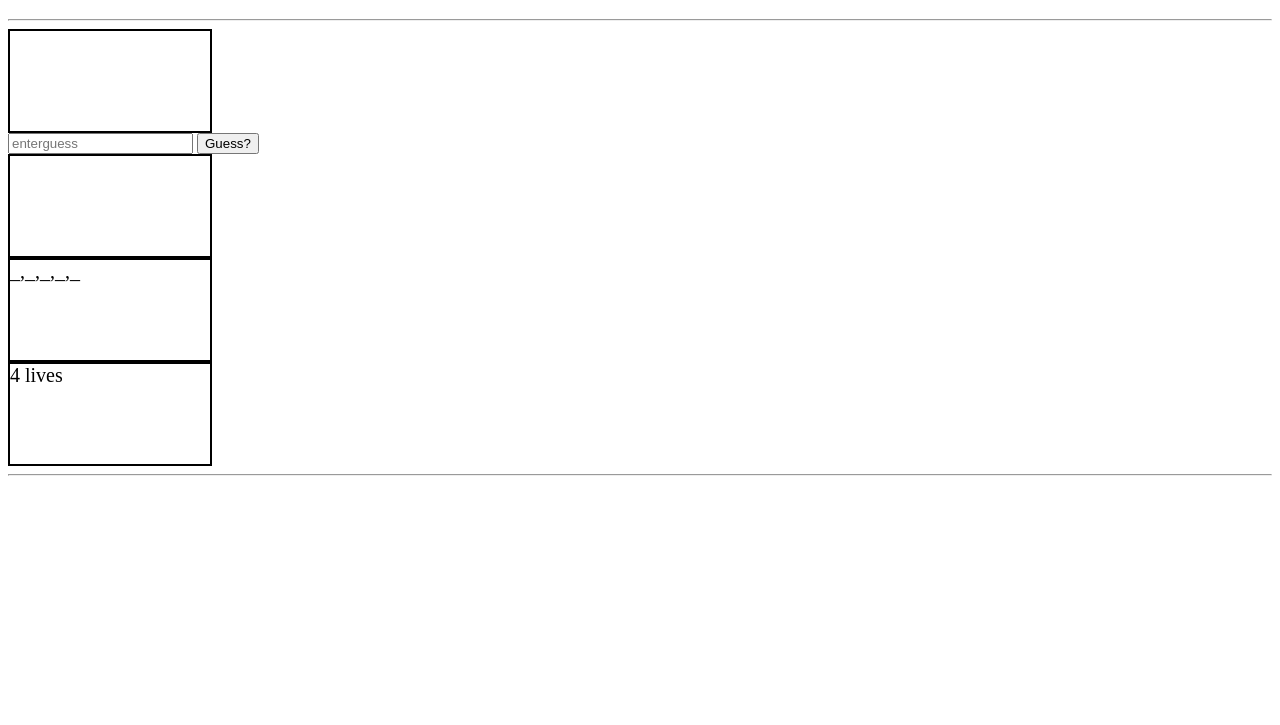
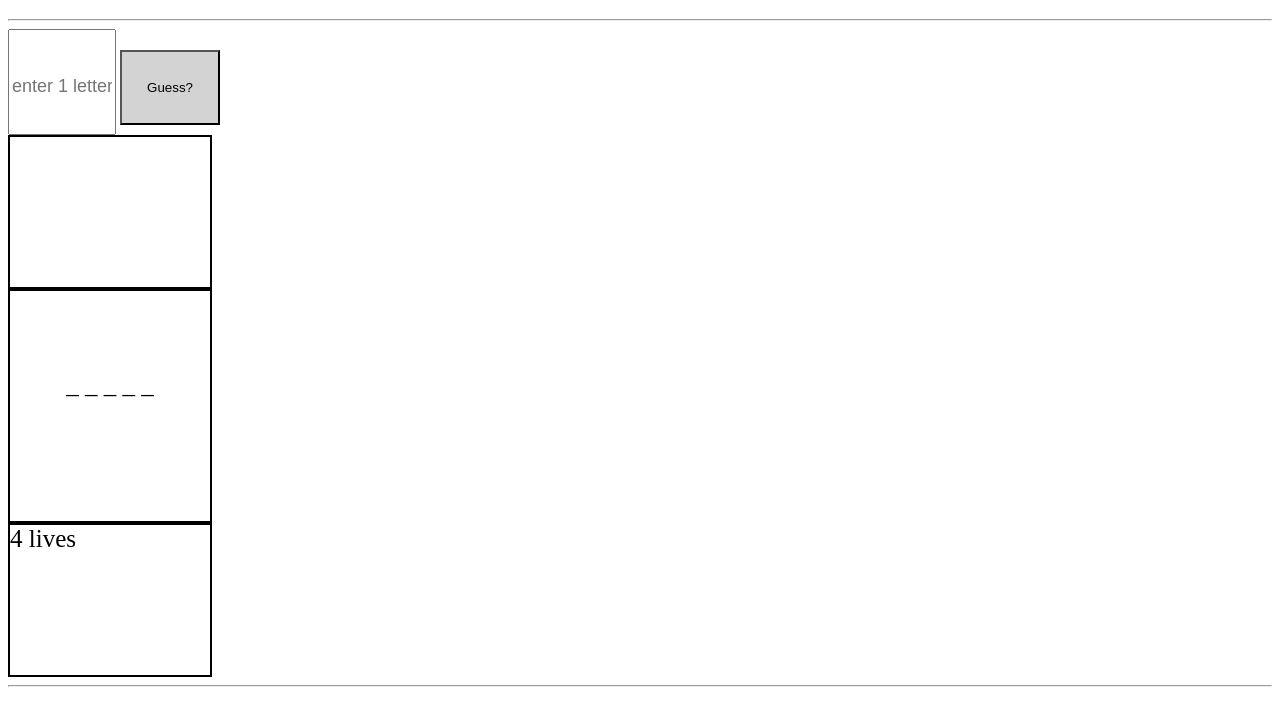
Before and after one commit to Anastasia103/JS211_HangMan, a website with bundled scripts: page index.html in a window 1280 px wide. Shown: the part 61-786 px from the top of the page. Built offline with nearby package versions, Linux system fonts and the light colour scheme.

Commit message:
fixed minor error in JS, added minor CSS elements STILL UGLY

```diff
--- a/index.html
+++ b/index.html
@@ -11,7 +11,7 @@
     <h1>HangMan</h1>
     <hr/>
     <div id="display-element"></div>
-      <input type="text" name="Handle1" placeholder="enterguess" onkeyup="updatedHandle1()" id="guess">
+      <input type="text" name="Handle1" placeholder="enter 1 letter" onkeyup="updatedHandle1()" id="guess">
       <!-- How do you get this input sent to the pigLatin() function? -->
       <button onclick="hangman()">Guess?</button>
       <div id="message"></div>
--- a/main.js
+++ b/main.js
@@ -21,7 +21,7 @@ function updatedHandle1() {
   console.log(guess)
 }
   const iSolution =() => {
-  document.getElementById("guessedWords").innerHTML = (progress.toString())
+  document.getElementById("guessedWords").innerHTML = (progress.toString().replace(/,/g, ' '))
   document.getElementById("lives").innerHTML = (`${pLives} lives`)
   console.log(progress)
   }
@@ -52,10 +52,10 @@ const pushedIntoCorrectSpot = (string) => {
     progress = solution.map(x => x = '_')
     pLives = 4
     console.log(progress.toString())
-    document.getElementById("guessedWords").innerHTML = (progress.toString())
+    document.getElementById("guessedWords").innerHTML = (progress.toString().replace(/,/g, ' '))
     document.getElementById("lives").innerHTML = (`${pLives} lives`)
   }
-const hangman = (guess) => {
+const hangman = () => {
     let userGuess = guess.toLowerCase().trim()
     if(letterCorrect(userGuess) === true){
       pushedIntoCorrectSpot(userGuess)
@@ -68,7 +68,7 @@ const hangman = (guess) => {
        resetBoard()
       } else {
         console.log(progress.toString())
-        document.getElementById("guessedWords").innerHTML = (progress.toString())
+        document.getElementById("guessedWords").innerHTML = (progress.toString().replace(/,/g, ' '))
       }
     }
     else {
@@ -79,7 +79,7 @@ const hangman = (guess) => {
         document.getElementById("message").innerHTML = (`Wrong Letter. Try Again <br> You have ${pLives} lives left`)
         console.log(solution)
         console.log(progress.toString())
-        document.getElementById("guessedWords").innerHTML = (progress.toString())
+        document.getElementById("guessedWords").innerHTML = (progress.toString().replace(/,/g, ' '))
         document.getElementById("lives").innerHTML = (`${pLives} lives`)
       } else if (pLives === 2){
         console.log("Wrong Letter. Try Again")
@@ -87,10 +87,11 @@ const hangman = (guess) => {
         console.log(`You have ${pLives} life left`)
         console.log(solution)
         console.log(progress.toString())
-        document.getElementById("guessedWords").innerHTML = (progress.toString())
+        document.getElementById("guessedWords").innerHTML = (progress.toString().replace(/,/g, ' '))
         document.getElementById("lives").innerHTML = (`${pLives} life`)
       } else{
         console.log('Ran out of Lives. Try again with a new word!')
+        document.getElementById("message").innerHTML = (`Ran out of Lives. Try again with a new word!`)
         resetBoard()
       }
 }
--- a/styles.css
+++ b/styles.css
@@ -1,6 +1,30 @@
-div{
-  height: 100px;
+div:not(#display-element){
+  height: 150px;
   width: 200px;
   border: solid black 2px;
-  font-size: 20px;
+  font-size: 25px;
 }
+
+#guess{
+ height: 100px;
+ width: 100px;
+ font-size: 30px;
+ text-align: center;
+}
+
+#guess::placeholder{
+  font-size: 18px;
+}
+
+button{
+ height: 75px;
+ width: 100px;
+ background-color: lightgray;
+ color: black;
+}
+#guessedWords{
+font-size: 40px;
+text-align: center;
+padding-top: 80px;
+
+}
```
